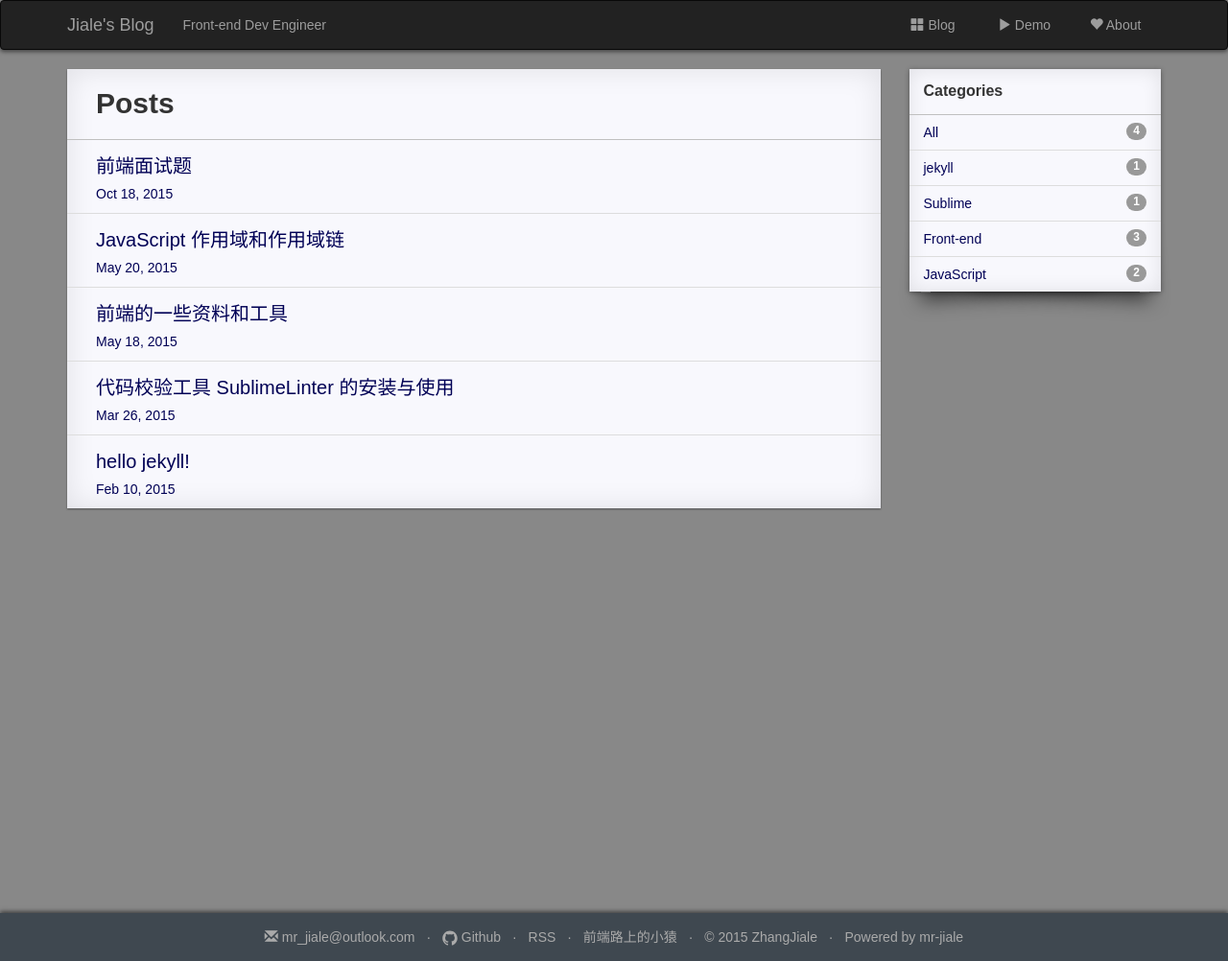
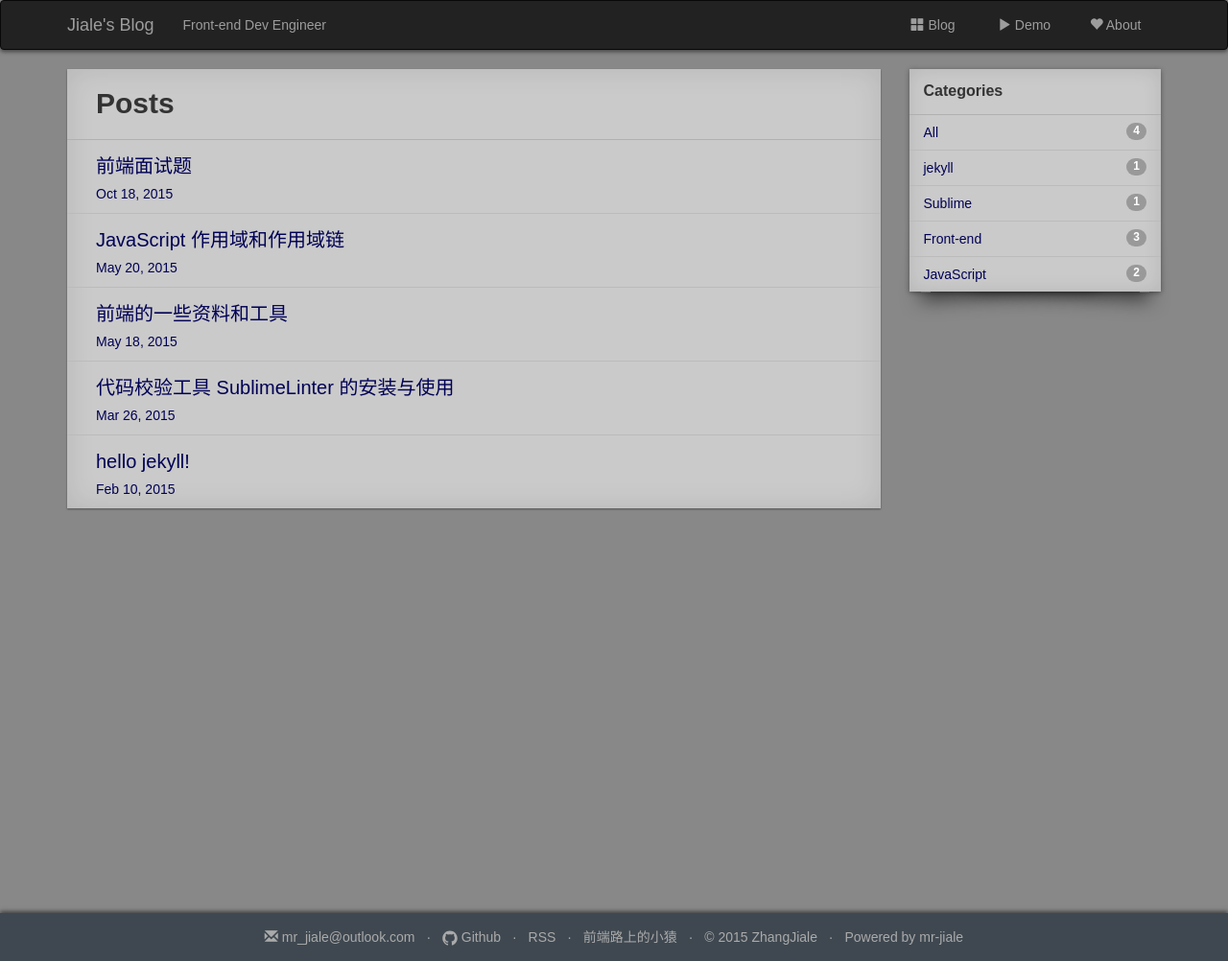
Before and after one commit to mrzjl/mrzjl.github.io, a Jekyll site: the page built from index.html, in a window 1280 px wide. Shown: the whole page at 96% size. Built offline with Jekyll 4.4.1, drawn with Linux system fonts in a browser that asks for light colours; nearby versions of some CDN libraries; comment, search, counter and statistics services are not loaded; a style sheet for code colours, icons or effects is not loaded.

Commit message:
change some color

```diff
--- a/static/css/index.css
+++ b/static/css/index.css
@@ -65,7 +65,7 @@ nav{
 }
 .post-area{
 
-	background-color:#f8f8fd;
+	background-color:#cacaca;
 	-webkit-box-shadow: 0 1px 2px rgba(0,0,0,0.4),0 0 30px rgba(10,10,0,0.1) inset;
 	-moz-box-shadow: 0 1px 2px rgba(0,0,0,0.4),0 0 30px rgba(10,10,0,0.1) inset;
 	-o-box-shadow: 0 1px 2px rgba(0,0,0,0.4),0 0 30px rgba(10,10,0,0.1) inset;
@@ -73,14 +73,14 @@ nav{
 }
 .post-list-header{
 	padding: 15px 30px;
-	border-bottom: 1px solid #c0c0c0;
+	border-bottom: 1px solid #b0b0b0;
 	font-size: 30px;
 	font-weight: bold;
 }
 .post-list-item{
 	display: block;
 	padding:8px 30px 10px 30px;
-	border-bottom:1px solid #ddd;
+	border-bottom:1px solid #bbb;
 
 	transition:0.4s ease;
 	-webkit-transition:0.4s ease;
@@ -106,14 +106,14 @@ nav{
 .categories-list-header {
 	display: block;
 	padding: 12px 15px;
-	border-bottom: 1px solid #c0c0c0;
+	border-bottom: 1px solid #b0b0b0;
 	font-size: 16px;
 	font-weight: bold;
 }
 .categories-list-item{
 	display: block;
 	padding:8px 15px;
-	border-bottom:1px solid #ddd;
+	border-bottom:1px solid #bbb;
 
 	transition:0.4s ease;
 	-webkit-transition:0.4s ease;
@@ -152,7 +152,7 @@ nav{
 .shadow-corner-curl{
 
 	position: relative;
-	background-color:#f8f8fd;
+	background-color:#cacaca;
 	-webkit-box-shadow: 0 1px 5px rgba(0,0,0,0.4),0 0 20px rgba(0,0,0,0.1) inset;
 	-moz-box-shadow: 0 1px 5px rgba(0,0,0,0.4),0 0 20px rgba(0,0,0,0.1) inset;
 	-o-box-shadow: 0 1px 5px rgba(0,0,0,0.4),0 0 20px rgba(0,0,0,0.1) inset;
@@ -438,7 +438,7 @@ blockquote:last-child {
 	line-height: 25px;
 }
 .shadow-bottom-center{
-	background-color:#f8f8fd;
+	background-color:#cacaca;
 	-webkit-box-shadow: 0 1px 5px rgba(0,0,0,0.4),0 0 20px rgba(0,0,0,0.1) inset;
 	-moz-box-shadow: 0 1px 5px rgba(0,0,0,0.4),0 0 20px rgba(0,0,0,0.1) inset;
 	-o-box-shadow: 0 1px 5px rgba(0,0,0,0.4),0 0 20px rgba(0,0,0,0.1) inset;
@@ -482,7 +482,7 @@ demo页*/
 	border-radius: 2px;
 	box-shadow: 0px 0px 3px 1px #888;
 	float: left;
-	background-color: #fff;
+	background-color: #e0e0e0;
 }
 .demo-item:hover{
 	box-shadow: 0px 0px 3px 3px #fff;
@@ -491,3 +491,12 @@ demo页*/
 	width: 100%;
 	height: auto;
 }
+
+/*
+hack bootstrap*/
+hr{
+	border-top: 1px solid #A0A0A0!important;
+}
+.hljs{
+	background:#505050!important;
+}
```
